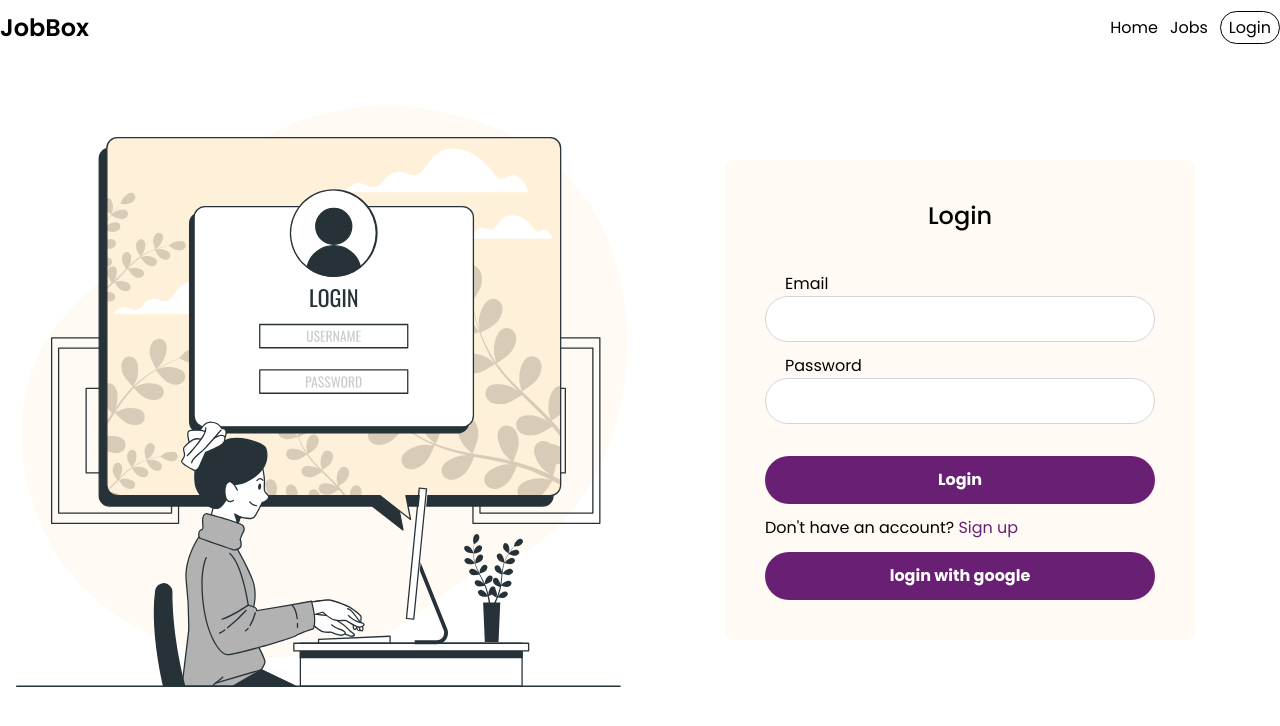
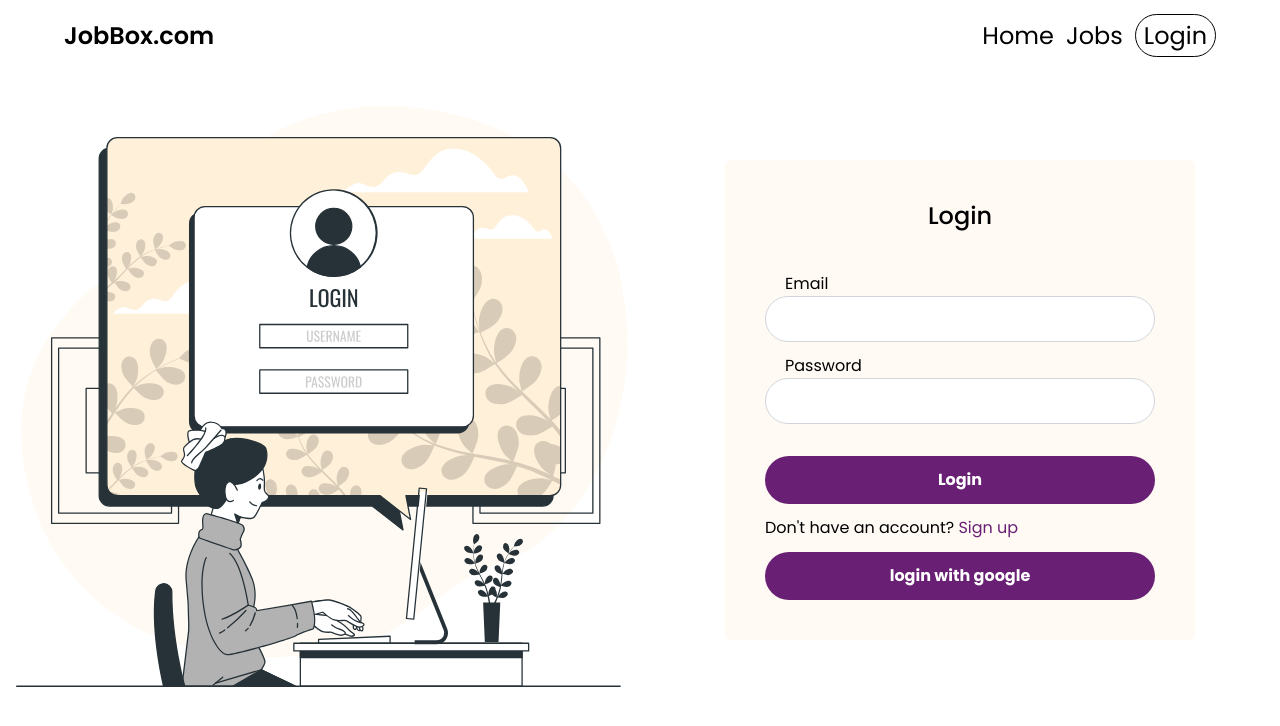
Before and after one commit to CrytoCodeWizard/React-Find-Job-Project, a React (Create React App) app: page /login in a window 1280 px wide. Shown: the top 726 px of the page. Built offline with nearby package versions, Linux system fonts and the light colour scheme; no server answers.

Commit message:
auto relode

```diff
--- a/src/App.js
+++ b/src/App.js
@@ -28,10 +28,10 @@ useEffect(()=>{
 
 
   return (
-    <>
+    <div className="">
     <Toaster/>
       <RouterProvider router={routes} />
-   </>
+   </div>
   );
 }
 
--- a/src/features/auth/authApi.js
+++ b/src/features/auth/authApi.js
@@ -1,4 +1,5 @@
 import apiSlice from "../api/apiSlice";
+import { getUser } from "./authSlice";
 
 const authApi=apiSlice.injectEndpoints({
     endpoints:(builder)=>({
@@ -8,7 +9,16 @@ const authApi=apiSlice.injectEndpoints({
                 url:"/user",
                 body:data,
 
-            })
+            }),
+            async onQueryStarted(data,{dispatch,queryFulfilled}){
+                try{
+                    const res=await queryFulfilled;
+                    dispatch(getUser(data.email))
+
+                }catch{
+                //   nothing
+                }
+            }
         })
     })
 })
--- a/src/layout/main/Navbar.js
+++ b/src/layout/main/Navbar.js
@@ -30,12 +30,12 @@ signOut(auth).then(()=>{
         pathname === "/" ? null : "bg-white"
       }`}
     >
-      <ul className='max-w-7xl mx-auto flex gap-3 h-full items-center'>
+      <ul className='px-16 text-2xl mt-2 flex gap-3 h-full items-center'>
         <li className='flex-auto font-semibold text-2xl'>
-          <Link to='/'>JobBox</Link>
+          <Link to='/'>JobBox.com</Link>
         </li>
         <li>
-          <Link className='hover:text-primary' to='/home'>
+          <Link className='hover:text-primary' to='/'>
           Home
           </Link>
         </li>
--- a/src/pages/register/EmployerRegistration.js
+++ b/src/pages/register/EmployerRegistration.js
@@ -3,14 +3,21 @@ import { useForm, useWatch } from "react-hook-form";
 import { useNavigate } from "react-router-dom";
 import { FaChevronLeft } from "react-icons/fa";
 import { useRegisterMutation } from "../../features/auth/authApi";
+import { useSelector } from "react-redux";
 
 const EmployerRegistration = () => {
   const [countries, setCountries] = useState([]);
+  const {user:{email}}=useSelector(state=>state.auth)
   const [postUser,{isLoading,isError}]=useRegisterMutation();
 
-  const { handleSubmit, register, control } = useForm();
+  const { handleSubmit, register, control } = useForm({
+    defaultValues:{
+      email,
+    }
+  });
   const term = useWatch({ control, name: "term" });
   const navigate = useNavigate();
+
 
   const businessCategory = [
     "Automotive",
@@ -72,11 +79,11 @@ const EmployerRegistration = () => {
             </label>
             <input type='text' id='lastName' {...register("lastName")} />
           </div>
-          <div className='flex flex-col w-full max-w-xs'>
+          <div className='flex flex-col w-full  max-w-xs'>
             <label className='mb-2' htmlFor='email'>
               Email
             </label>
-            <input type='email' id='email' {...register("email")} />
+            <input disabled className="cursor-not-allowed" type='email' id='email' {...register("email")} />
           </div>
           <div className='flex flex-col w-full max-w-xs'>
             <h1 className='mb-3'>Gender</h1>
```
